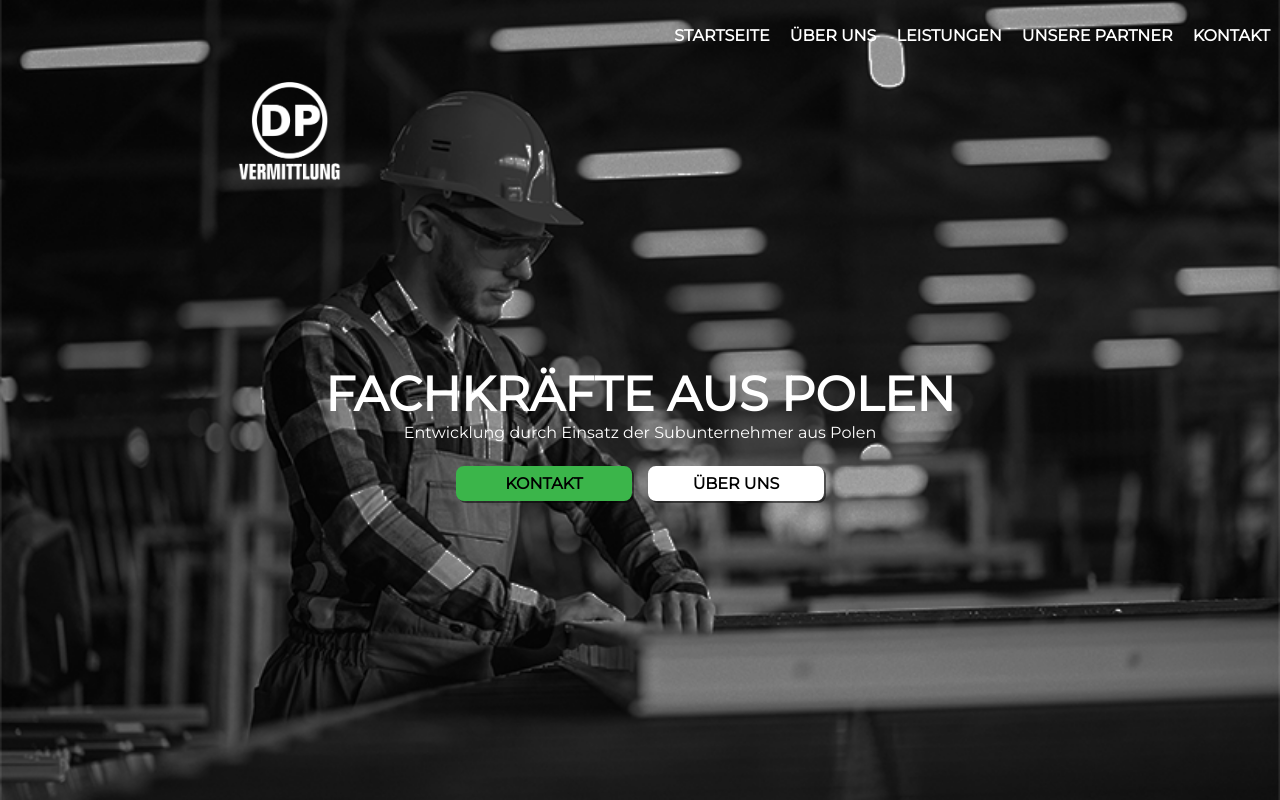
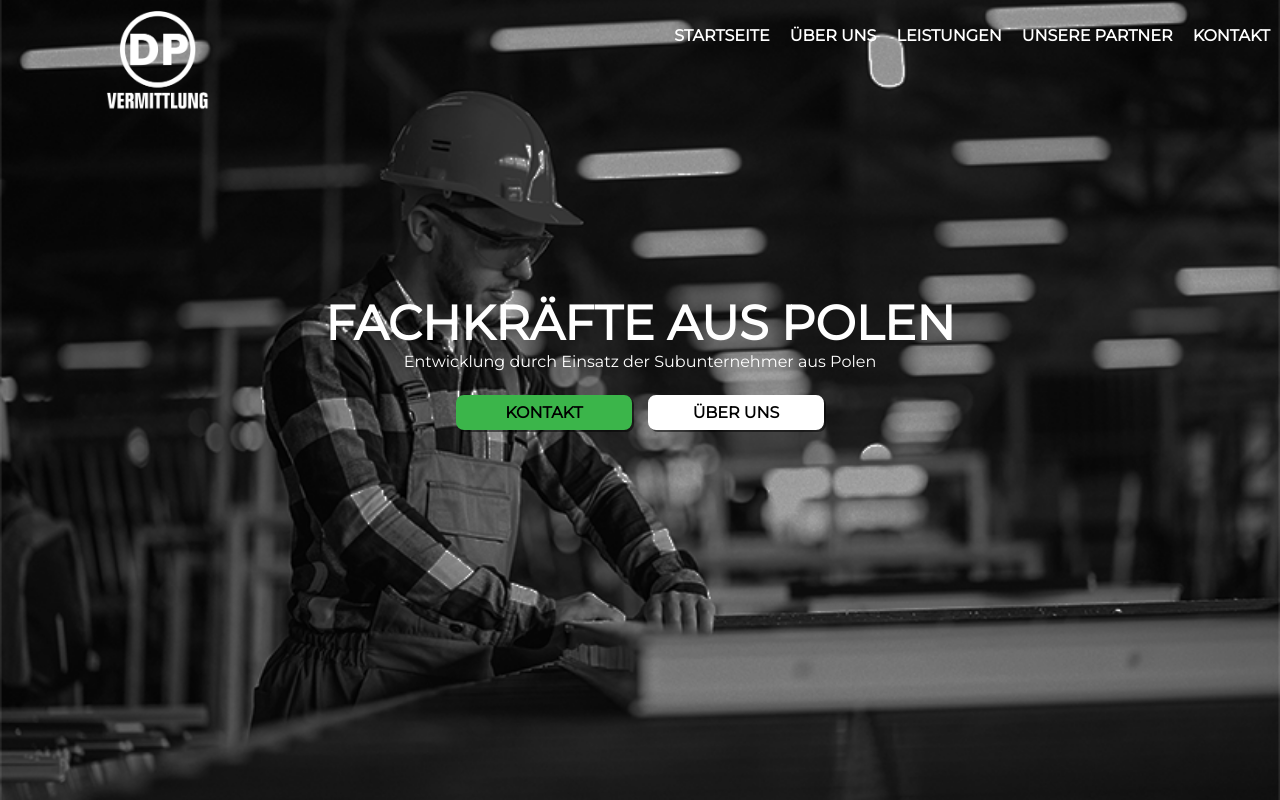
Before and after one commit to 3xoses/DPVermittlung_site, a plain HTML site: page index.html in a window 1280 px wide. Shown: the top 800 px of the page. Drawn offline with Linux system fonts and the light colour scheme.

Commit message:
change logo margin

```diff
--- a/main.css
+++ b/main.css
@@ -45,7 +45,7 @@ body {
     width: 130px;
     height: 120px;
     padding: 0.3rem;
-    margin-right: 700px;
+    margin-right: 308px;
 }
 
 .container__header_companyInfo p:nth-child(2) {
```
